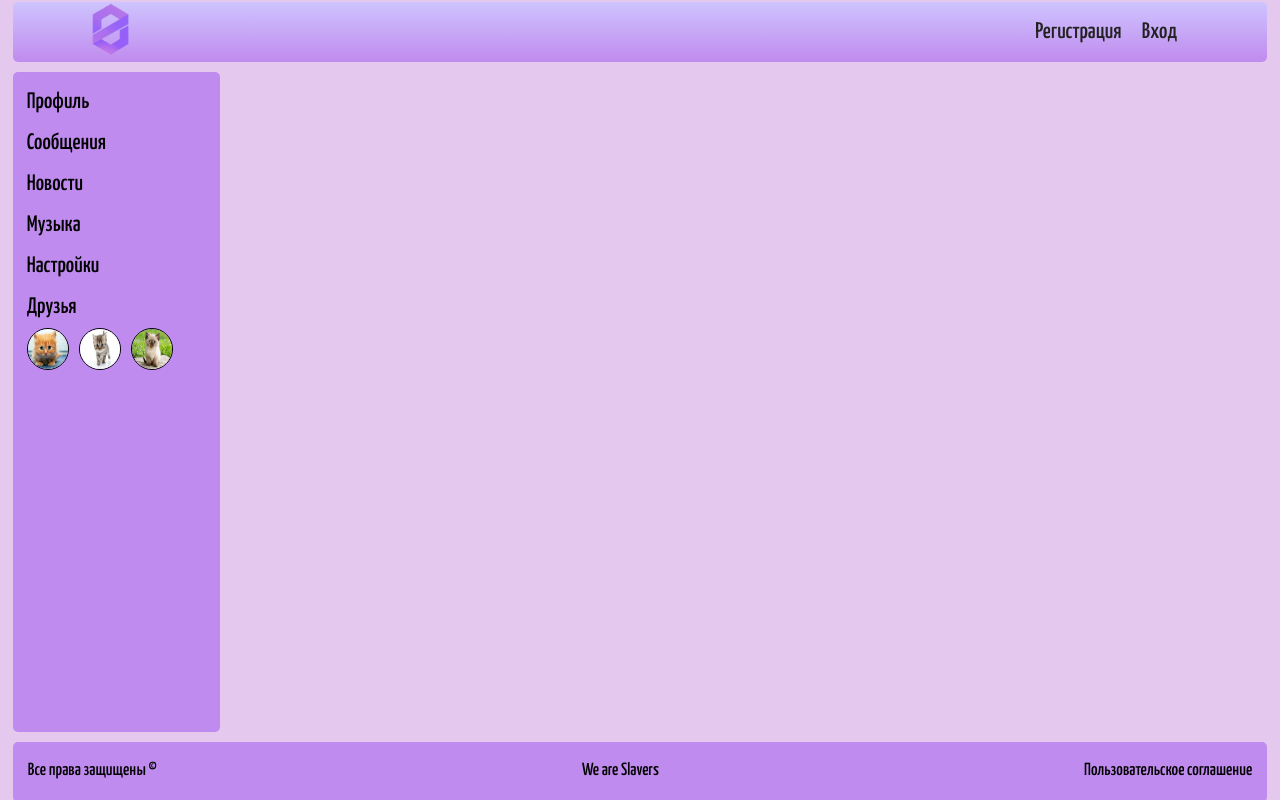
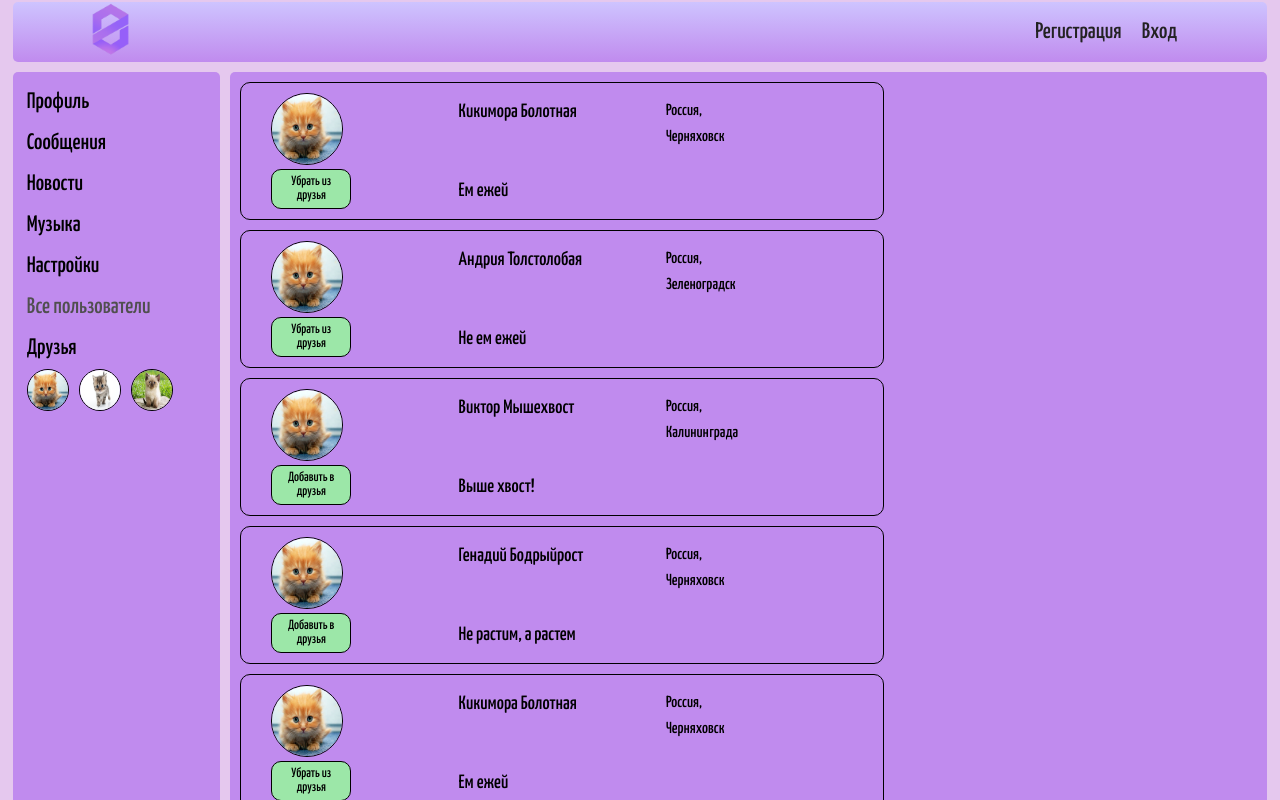
Before and after one commit to Bula2/socialnetwork, a React (Create React App) app: page /users in a window 1280 px wide. Shown: the top 800 px of the page. Built offline with nearby package versions, Linux system fonts and the light colour scheme.

Commit message:
add Users Page

```diff
--- a/public/index.html
+++ b/public/index.html
@@ -9,7 +9,6 @@
       name="description"
       content="Web site created using create-react-app"
     />
-    <link rel="apple-touch-icon" href="%PUBLIC_URL%/logo192.png" />
     <link rel="manifest" href="%PUBLIC_URL%/manifest.json" />
     <title>Slave</title>
   </head>
--- a/src/App.js
+++ b/src/App.js
@@ -1,5 +1,5 @@
 import './App.scss';
-import {BrowserRouter, Route, Routes} from "react-router-dom";
+import {Route, Routes} from "react-router-dom";
 import Header from "./components/Header/Header";
 import Navbar from "./components/Navbar/Navbar";
 import Profile from "./components/Profile/Profile";
@@ -10,6 +10,7 @@ import Music from "./components/Music/Music";
 import News from "./components/News/News";
 import Friends from "./components/Friends/Friends";
 import DialogsContainer from "./components/Dialogs/DialogsContainer";
+import UsersContainer from "./components/Users/UsersContainer";
 
 const App = () => {
     return (
@@ -24,6 +25,7 @@ const App = () => {
                 <Route path="/music" element={<Music/>}/>
                 <Route path="/settings" element={<Settings/>}/>
                 <Route path="/friends" element={<Friends/>}/>
+                <Route path="/users" element={<UsersContainer/>}/>
             </Routes>
             <Footer/>
         </div>
--- a/src/components/Navbar/Navbar.jsx
+++ b/src/components/Navbar/Navbar.jsx
@@ -16,6 +16,8 @@ const Navbar = (props) => {
                                                title="Музыка">Музыка</NavLink></div>
             <div className={cls.item}><NavLink to="/settings" className={clsName => clsName.isActive ? cls.active : ''}
                                                title="Настройки">Настройки</NavLink></div>
+            <div className={cls.item}><NavLink to="/users" className={clsName => clsName.isActive ? cls.active : ''}
+                                               title="Все пользователи">Все пользователи</NavLink></div>
             <div className={cls.item}><NavLink to="/friends" className={clsName => clsName.isActive ? cls.active : ''}
                                                title="Друзья">Друзья</NavLink>
                 <FriendsListContainer store={props.store}/>
--- /dev/null
+++ b/src/components/Users/Users.jsx
@@ -0,0 +1,58 @@
+import React from "react";
+import cls from "./Users.module.scss"
+
+const Users = (props) => {
+
+    if (props.users.length === 0) {
+        props.setUsers([
+            {
+                id: 1, avatar: "/img/f1.jpg", inFriends: true, fullName: "Кикимора Болотная", status: "Ем ежей",
+                location: {country: "Россия", city: "Черняховск"}
+            },
+            {
+                id: 2, avatar: "/img/f1.jpg", inFriends: true, fullName: "Андрия Толстолобая", status: "Не ем ежей",
+                location: {country: "Россия", city: "Зеленоградск"}
+            },
+            {
+                id: 3, avatar: "/img/f1.jpg", inFriends: false, fullName: "Виктор Мышехвост", status: "Выше хвост!",
+                location: {country: "Россия", city: "Калининграда"}
+            },
+            {
+                id: 4,
+                avatar: "/img/f1.jpg",
+                inFriends: false,
+                fullName: "Генадий Бодрыйрост",
+                status: "Не растим, а растем",
+                location: {country: "Россия", city: "Черняховск"}
+            },
+        ]);
+    }
+
+    return (
+        <div className={cls.users}>
+            {props.users.map(user =>
+                <div key={user.id} className={cls.item}>
+                    <div className={cls.left_part}>
+                        <img src={user.avatar} title={user.fullName} alt={user.fullName}/>
+                        <div>
+                            {user.inFriends ?
+                                <button onClick={() => {props.unfollow(user.id)}}>Убрать из друзья</button>
+                                : <button onClick={() => {props.follow(user.id)}}>Добавить в друзья</button>
+                            }
+                        </div>
+                    </div>
+                    <div className={cls.central_part}>
+                        <div className={cls.name}><span>{user.fullName}</span></div>
+                        <div className={cls.status}><span>{user.status}</span></div>
+                    </div>
+                    <div className={cls.right_part}>
+                        <div className={cls.country}><span>{user.location.country},</span></div>
+                        <div className={cls.city}><span>{user.location.city}</span></div>
+                    </div>
+                </div>
+            )}
+        </div>
+    );
+}
+
+export default Users;
--- /dev/null
+++ b/src/components/Users/Users.module.scss
@@ -0,0 +1,55 @@
+@import "../../variables";
+
+.users{
+  @include content;
+}
+
+.item{
+  width: 60%;
+  display: grid;
+  grid-template-columns: 1fr 1fr 1fr;
+  border: 1.5px solid black;
+  border-radius: 10px;
+  padding: 10px;
+  margin: 10px;
+}
+
+.left_part{
+  margin-left: 20px;
+  img{
+    width: 70px;
+    height: 70px;
+    border-radius: 50%;
+    border: 1.5px solid black;
+  }
+  button{
+    width: 80px;
+    height: 40px;
+    padding: 4px;
+    background-color: $button-color;
+    border: 1.5px solid black;
+    border-radius: 10px;
+    &:hover{
+      border: 2px solid black;
+    }
+  }
+}
+
+.central_part{
+  font-size: 1.2em;
+  .name{
+    margin-top: 10px
+  }
+  .status{
+    margin-top: 60px;
+  }
+}
+
+.right_part{
+  .country{
+    margin-top: 10px
+  }
+  .city{
+    margin-top: 10px;
+  }
+}
--- /dev/null
+++ b/src/components/Users/UsersContainer.jsx
@@ -0,0 +1,29 @@
+import React from "react";
+import Users from "./Users";
+import {connect} from "react-redux";
+import {followActionCreator, setUsersActionCreator, unfollowActionCreator} from "../../redux/users-reducer";
+
+let mapStateToProps = (state) => {
+    return {
+        users: state.usersPage.users
+    }
+}
+let mapDispatchToProps = (dispatch) =>{
+    return{
+        follow: (userId) =>{
+            dispatch(followActionCreator(userId))
+        },
+        unfollow: (userId) =>{
+            dispatch(unfollowActionCreator(userId))
+        },
+        setUsers: (users) =>{
+            dispatch(setUsersActionCreator(users))
+        }
+    }
+}
+
+
+
+const UsersContainer = connect(mapStateToProps, mapDispatchToProps)(Users);
+
+export default UsersContainer;
--- a/src/redux/redux-store.js
+++ b/src/redux/redux-store.js
@@ -2,11 +2,13 @@ import {combineReducers, legacy_createStore as createStore} from "redux";
 import profileReducer from "./profile-reducer";
 import dialogsReducer from "./dialogs-reducer";
 import navbarReducer from "./navbar-reducer";
+import usersReducer from "./users-reducer";
 
 let reducers =  combineReducers({
     profilePage: profileReducer,
     dialogsPage: dialogsReducer,
-    navbarPage: navbarReducer
+    navbarPage: navbarReducer,
+    usersPage: usersReducer
 });
 
 let store = createStore(reducers);
--- /dev/null
+++ b/src/redux/users-reducer.js
@@ -0,0 +1,45 @@
+const FOLLOW = "FOLLOW";
+const UNFOLLOW = "UNFOLLOW";
+const SET_USERS = "SET-USERS";
+
+let initialState = {
+    users: []
+};
+
+const usersReducer = (state = initialState, action) => {
+    switch (action.type) {
+        case FOLLOW:
+            return {
+                ...state,
+                users: state.users.map(user => {
+                    if (user.id === action.userId)
+                        return {...user, inFriends: true}
+                    return user;
+                })
+            }
+
+        case UNFOLLOW:
+            return {
+                ...state,
+                users: state.users.map(user => {
+                    if (user.id === action.userId)
+                        return {...user, inFriends: false}
+                    return user;
+                })
+            }
+        case SET_USERS:
+            return{
+                ...state,
+                users: [...state.users, ...action.users]
+            }
+        default:
+            return (state);
+    }
+}
+
+export const followActionCreator = (userId) => ({type: FOLLOW, userId})
+export const unfollowActionCreator = (userId) => ({type: UNFOLLOW, userId})
+export const setUsersActionCreator = (users) => ({type: SET_USERS, users})
+
+
+export default usersReducer;
--- a/src/variables.scss
+++ b/src/variables.scss
@@ -1,5 +1,6 @@
 $back-color: #c08bee;
 $main-color: #e5c8ee;
+$button-color: #9ce7a8;
 
 @mixin content {
   grid-area: content;
```
